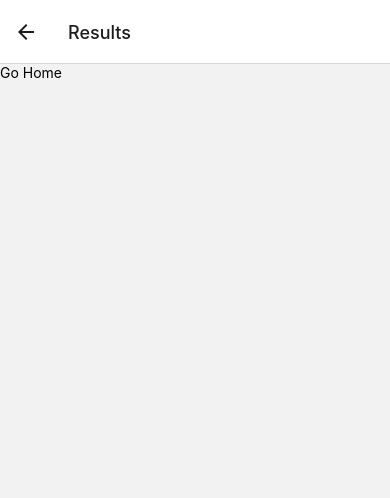
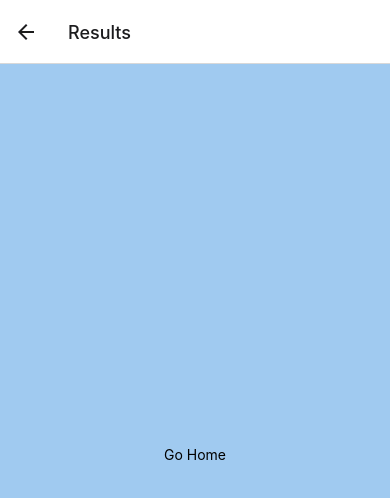
Before and after one commit to leonascim21/AI-Charades-Game, a React Native app: screen /Results in a window 390 px wide. Shown: the top 498 px of the page. Built offline with nearby package versions, Linux system fonts and the light colour scheme.

Commit message:
changed background color

```diff
--- a/screens/CustomThemeScreen.jsx
+++ b/screens/CustomThemeScreen.jsx
@@ -42,7 +42,7 @@
 const styles = StyleSheet.create({
     container: {
       flex: 1,
-      backgroundColor: '#fff',
+      backgroundColor: '#A0CAF0',
       alignItems: 'center',
       justifyContent: 'center',
     },
--- a/screens/GameScreen.jsx
+++ b/screens/GameScreen.jsx
@@ -68,7 +68,7 @@
 const styles = StyleSheet.create({
     container: {
         flex: 1,
-        backgroundColor: '#fff',
+        backgroundColor: '#A0CAF0',
     },
     correctCircle: {
         position: 'absolute',
--- a/screens/HomeScreen.jsx
+++ b/screens/HomeScreen.jsx
@@ -20,7 +20,7 @@
 const styles = StyleSheet.create({
     container: {
       flex: 1,
-      backgroundColor: '#fff',
+      backgroundColor: '#A0CAF0',
       alignItems: 'center',
       justifyContent: 'center',
     },
--- a/screens/ModeSelectScreen.jsx
+++ b/screens/ModeSelectScreen.jsx
@@ -24,7 +24,7 @@
 const styles = StyleSheet.create({
     container: {
       flex: 1,
-      backgroundColor: '#fff',
+      backgroundColor: '#A0CAF0',
       alignItems: 'center',
       justifyContent: 'center',
     },
--- a/screens/ResultsScreen.jsx
+++ b/screens/ResultsScreen.jsx
@@ -1,5 +1,5 @@
 import React, {useEffect} from 'react'
-import { SafeAreaView, Text, TouchableOpacity } from 'react-native'
+import { SafeAreaView, Text, TouchableOpacity, StyleSheet } from 'react-native'
 import * as ScreenOrientation from 'expo-screen-orientation';
 
 const ResultsScreen = ({navigation}) => {
@@ -9,7 +9,7 @@
   }, []);
 
   return (
-    <SafeAreaView>
+    <SafeAreaView style={styles.container}>
       <TouchableOpacity onPress={() => navigation.navigate('Home')}>
         <Text>Go Home</Text>
       </TouchableOpacity>
@@ -17,4 +17,13 @@
   )
 }
 
+const styles = StyleSheet.create({
+  container: {
+    flex: 1,
+    backgroundColor: '#A0CAF0',
+    alignItems: 'center',
+    justifyContent: 'center',
+  },
+});
+
 export default ResultsScreen;
```
